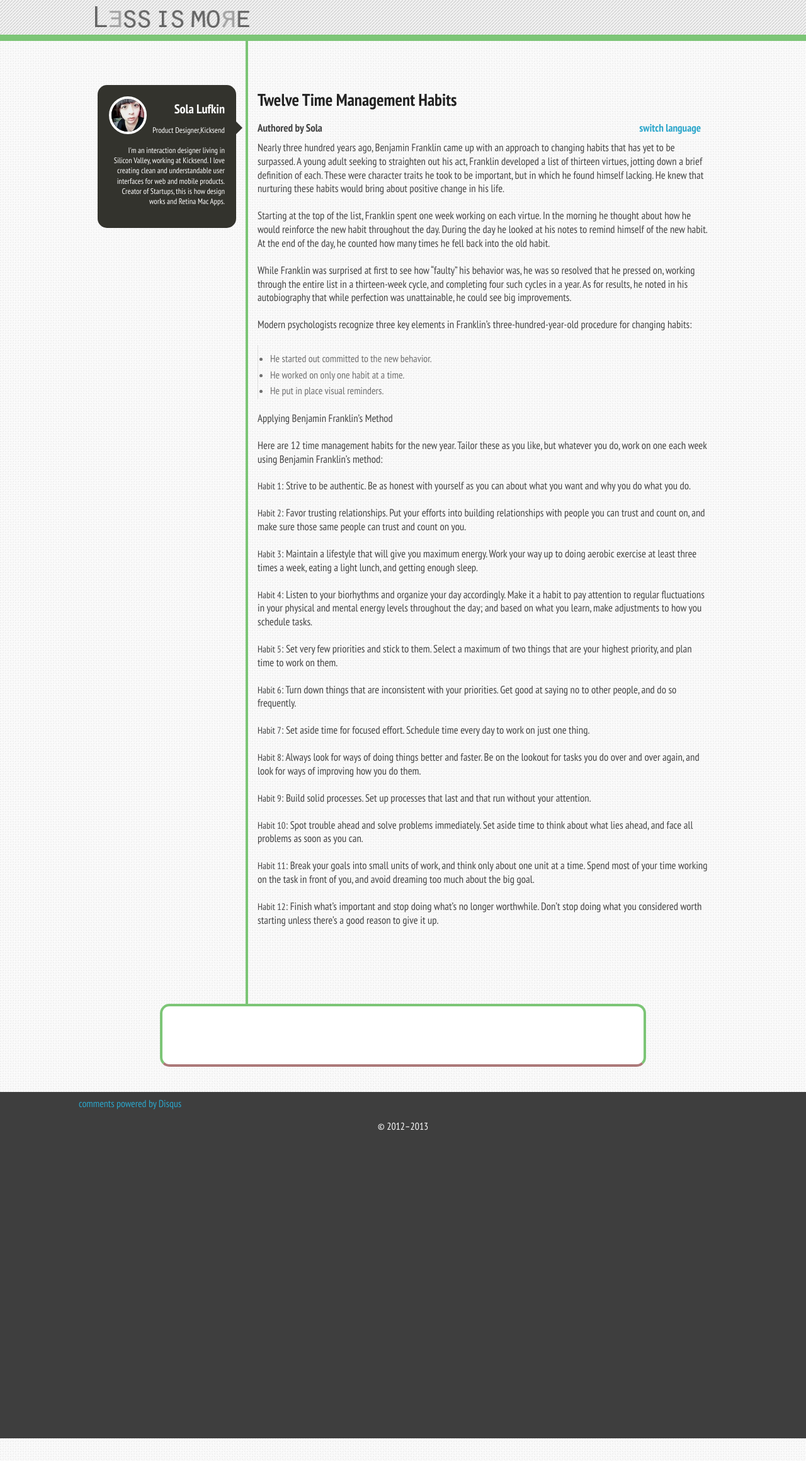
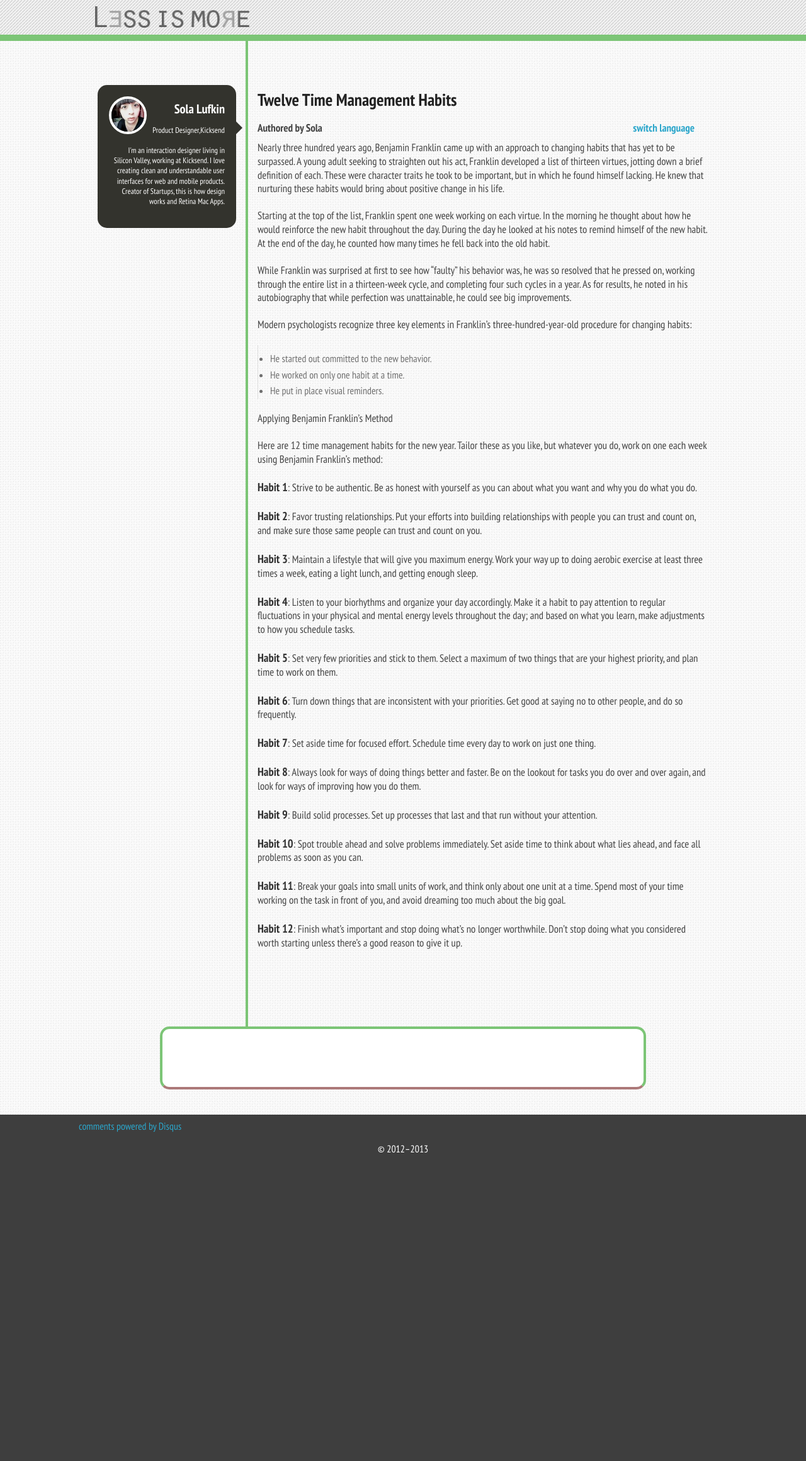
Before and after one commit to Sola-Lufkin/blog, a Jekyll site: the page built from _posts/2013-4-12-Twelve-Time-Management-Habits.md, in a window 1280 px wide. Shown: the whole page at 63% size. Built offline with Jekyll 4.4.1, drawn with Linux system fonts in a browser that asks for light colours; Markdown is read by kramdown in place of the engine named in the settings; comment, search, counter and statistics services are not loaded.

```diff
--- a/_layouts/post.html
+++ b/_layouts/post.html
@@ -24,7 +24,7 @@
         </div>
         <div class="large-9 columns blog-content">
             <h3>{{ page.title }}</h3>
-            <h4>Authored by {{ page.author }} <a id="switch" style="padding-left:500px;cursor:pointer;">switch language</a></h4>
+            <h4>Authored by {{ page.author }} <a id="switch" style="padding-left:490px;cursor:pointer;">switch language</a></h4>
 		    {{ content }}
         </div>
     </div>
--- a/assets/css/homepage.css
+++ b/assets/css/homepage.css
@@ -120,3 +120,13 @@
 .flow-board{
     margin-top: 135px;
 }
+
+#chinese{
+    font-size: 14px;
+}
+
+.blog-main-content strong{
+    font-weight: bold;
+    color: #333333;
+    font-size: 110%;
+}
```
Also changed, not shown: 3 other files.
